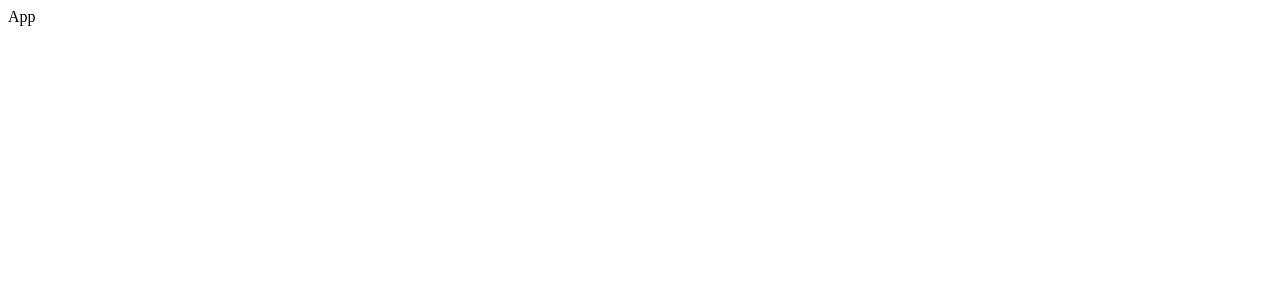
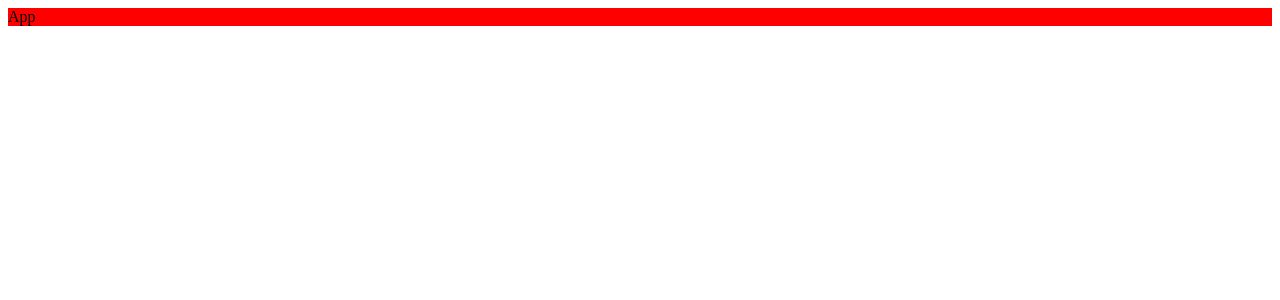
Before and after one commit to horhoj/frontend-webpack-react-ts-eslint-prettier, a React app: page / in a window 1280 px wide. Shown: the top 300 px of the page. Built offline with nearby package versions, Linux system fonts and the light colour scheme.

Commit message:
add styled-components

```diff
--- a/package.json
+++ b/package.json
@@ -39,7 +39,9 @@
   "dependencies": {
     "@types/react": "^17.0.34",
     "@types/react-dom": "^17.0.11",
+    "@types/styled-components": "^5.1.15",
     "react": "^17.0.2",
-    "react-dom": "^17.0.2"
+    "react-dom": "^17.0.2",
+    "styled-components": "^5.3.3"
   }
 }
--- a/src/App.tsx
+++ b/src/App.tsx
@@ -1,5 +1,10 @@
 import { FC } from 'react';
+import styled from 'styled-components';
 
 export const App: FC = () => {
-  return <div>App</div>;
+  return <Wrap>App</Wrap>;
 };
+
+const Wrap = styled.div`
+  background-color: red;
+`;
```
Also changed, not shown: 1 other file (tests, documents, lock files or other folders).
